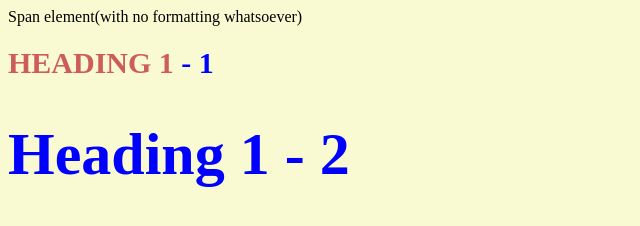
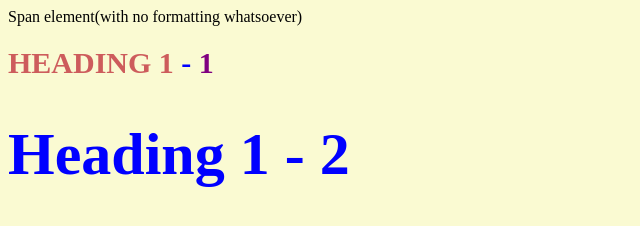
Before and after one commit to LGNDx/HTML-Testing, a plain HTML site: page style-test.html in a window 1280 px wide. Shown: the top 226 px of the page, 0-640 px from the left. Drawn offline with Linux system fonts and the light colour scheme.

Commit message:
changes on css test page

```diff
--- a/css/test.css
+++ b/css/test.css
@@ -2,7 +2,7 @@ body{
 	background-color: lightgoldenrodyellow;
 }
 
-h1{
+	h1{
 	font-size: 30px;
 	color: blue;
 	}
@@ -28,3 +28,6 @@ h1{
 	h1 span{
 		color: indianred;
 	}
+	span.purple{
+		color: purple;
+	}
--- a/style-test.html
+++ b/style-test.html
@@ -6,7 +6,7 @@
 </head>
 <body>
 	<span>Span element(with no formatting whatsoever)</span>
-	<h1 class="uppercase"><span>Heading 1</span> - 1</h1>
+	<h1 class="uppercase"><span>Heading 1</span> - <span class="purple">1</span></h1>
 	<h1 class="big">Heading 1 - 2</h1>
 	<h1>Heading 1 - 3</h1>
 	<h2 class="big uppercase">Heading 2 - 1</h2>
```
